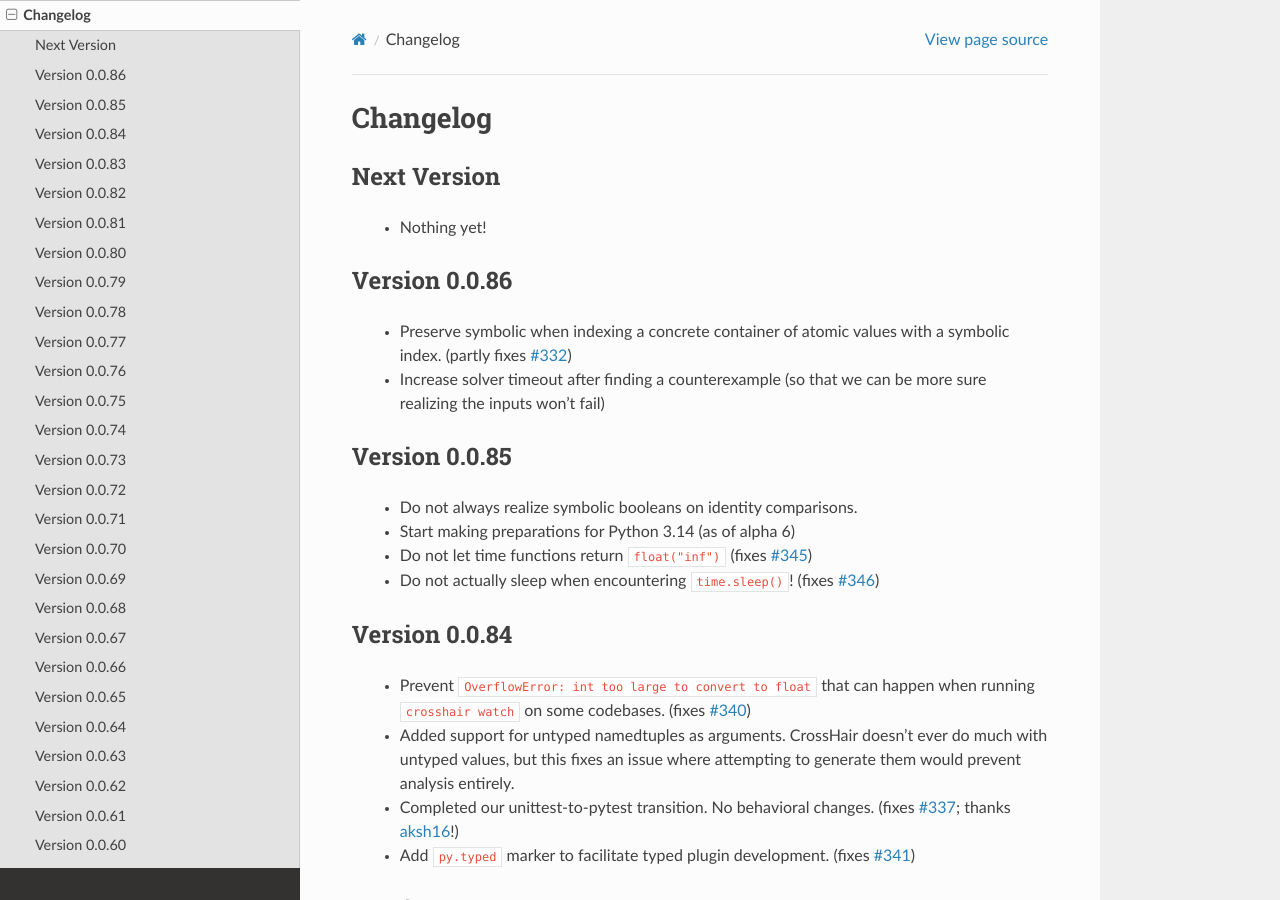
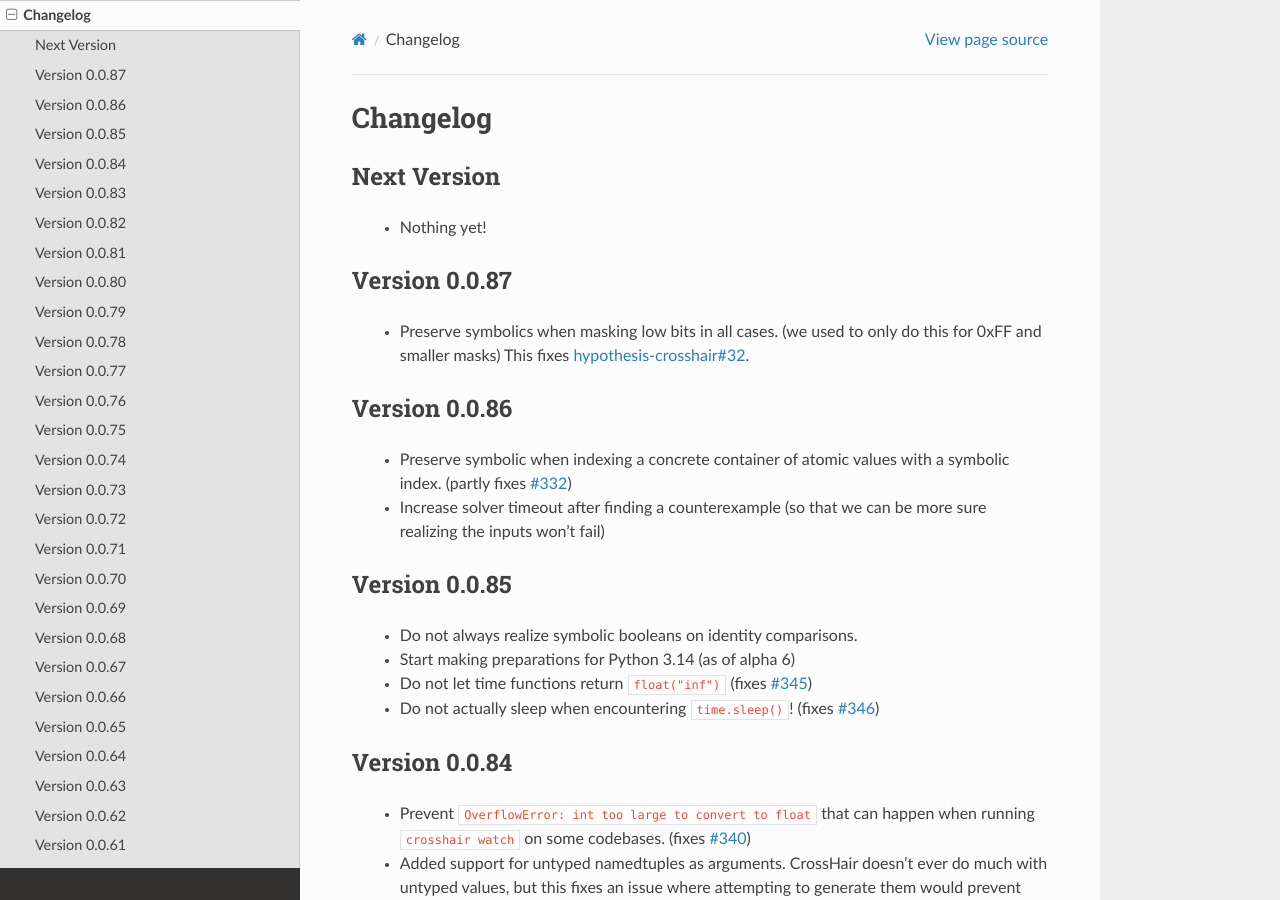
Before and after one commit to pschanely/CrossHair, a Sphinx documentation site: the page built from doc/source/changelog.rst, in a window 1280 px wide and 900 px high. Built offline with Sphinx 7.4.7 and the Read the Docs theme 3.1.0, drawn with Linux system fonts in a browser that asks for light colours; the version number is read from the project's files by our own code.

Commit message:
Update changelog

```diff
--- a/doc/source/changelog.rst
+++ b/doc/source/changelog.rst
@@ -7,6 +7,14 @@
 ------------
 
   * Nothing yet!
+
+
+Version 0.0.87
+--------------
+
+  * Preserve symbolics when masking low bits in all cases.
+    (we used to only do this for 0xFF and smaller masks)
+    This fixes `hypothesis-crosshair#32 <https://github.com/pschanely/hypothesis-crosshair/issues/32>`__.
 
 
 Version 0.0.86
```
